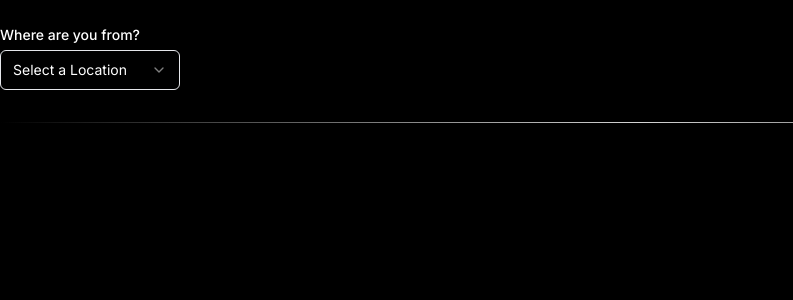
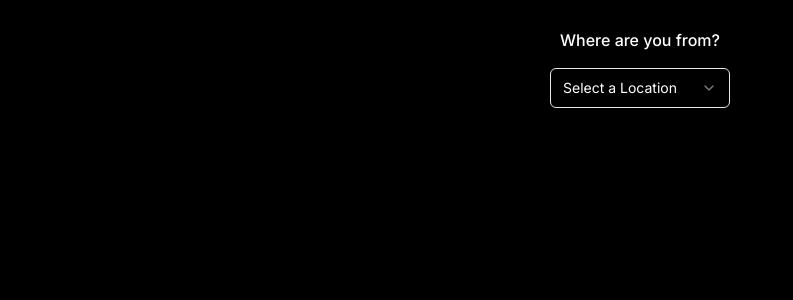
Before and after one commit to Arnab2002Pal/ai-finance, a Next.js app in the folder frontend/: page /form/location in a window 1280 px wide. Shown: the top 300 px of the page, without its empty margins (0-793 px from the left). Built offline with nearby package versions, Linux system fonts and the light colour scheme.

Commit message:
Fixing the form page with proper UI

```diff
--- a/frontend/app/(pages)/form/account/page.tsx
+++ b/frontend/app/(pages)/form/account/page.tsx
@@ -3,12 +3,19 @@ import { Label } from "../../../components/ui/label";
 import { Input } from "../../../components/ui/input";
 import { cn } from "@/app/lib/utils";
 import { Textarea } from "../../../components/ui/textarea"
+import { Select, SelectContent, SelectGroup, SelectItem, SelectTrigger, SelectValue } from '@/app/components/ui/select';
+
+const options = ['High', 'Low', 'Medium']
 
 
 const AccountInfo = ({ formData, handleChange }: any) => {
+  const handleRisk = (value: string) => {
+    handleChange({ target: { name: "riskTolerance", value } });
+
+  }
   return (
     <div className='grid grid-cols-2 gap-20'>
-      <div>
+      {/* <div>
         <LabelInputContainer className="mb-4">
           <Label htmlFor="occupation">Occupation</Label>
           <Input
@@ -34,7 +41,7 @@ const AccountInfo = ({ formData, handleChange }: any) => {
             value={formData.totalExpense}
             onChange={handleChange}
           /> */}
-          <Label htmlFor="currentInvestment">Current Investment</Label>
+      {/* <Label htmlFor="currentInvestment">Current Investment</Label>
           <Input
             placeholder="Student, Fresher, etc..."
             type="text"
@@ -57,15 +64,37 @@ const AccountInfo = ({ formData, handleChange }: any) => {
             name="longTermGoal"
             value={formData.longTermGoal}
             onChange={handleChange}
-          />
-          <Label htmlFor="riskTolerance">How much risk can you take?</Label>
+          />  */}
+
+
+
+
+      {/* <Label htmlFor="riskTolerance">How much risk can you take?</Label>
           <Input
             placeholder="Student, Fresher, etc..."
             type="text"
             name="riskTolerance"
             value={formData.riskTolerance}
             onChange={handleChange}
-          />
+          /> */}
+
+
+
+
+      {/* <Select onValueChange={handleRisk}>
+              <SelectTrigger className="w-[180px]">
+                <SelectValue placeholder="Choose your Risk" />
+              </SelectTrigger>
+              <SelectContent>
+                <SelectGroup>
+                  {options.map(option =>
+                    <SelectItem key={option} value={option}>
+                      {option}
+                    </SelectItem>
+                  )}
+                </SelectGroup>
+              </SelectContent>
+            </Select>
           <Label htmlFor="debt">Any debt?</Label>
           <Input
             placeholder="Student, Fresher, etc..."
@@ -82,7 +111,21 @@ const AccountInfo = ({ formData, handleChange }: any) => {
           <Textarea placeholder="Enter" name='totalExpense' value={formData.totalExpense} onChange={handleChange} className='text-black' />
 
         </LabelInputContainer>
+      </div> */}
+
+
+      <div>
+        <div className="flex flex-col items-center gap-2 w-3/4 bg-neutral-800 rounded-lg p-10">
+          <div className="text-3xl font-semibold text-white">
+            Big Box Content
+          </div>
+          <div className="text-white text-center">
+            Lorem ipsum, dolor sit amet consectetur adipisicing elit. Lorem ipsum dolor sit amet. Lorem ipsum dolor sit amet consectetur adipisicing elit. Corporis cumque reiciendis enim deleniti ex ullam?
+            {/* <DoughnutChart expense={expense ?? {}}/> */}
+          </div>
+        </div>
       </div>
+
 
     </div>
   )
--- a/frontend/app/(pages)/form/location/page.tsx
+++ b/frontend/app/(pages)/form/location/page.tsx
@@ -1,8 +1,6 @@
 "use client";
-import React, { useState } from "react";
 import { Label } from "../../../components/ui/label";
 import { cn } from "@/app/lib/utils";
-import { useRouter } from 'next/navigation';
 import {
     Select,
     SelectContent,
@@ -15,17 +13,16 @@ import {
 import { locations } from "@/app/util/location";
 
 
-export default function Location({ formData, handleChange }: any) {
+export default function Location({ handleChange }: any) {
     const handleLocation = (value: string) => {
         handleChange({ target: { name: "location", value } });
     }
 
     return (
-        <div className="">
-
+        <div className=" ">
             <div className="mt-7">
-                <LabelInputContainer className="mb-4">
-                    <Label htmlFor="location">Where are you from?</Label>
+                <LabelInputContainer className="mb-4 flex justify-center items-center">
+                    <Label htmlFor="location" className="text-md mb-2">Where are you from?</Label>
                     <Select onValueChange={handleLocation}>
                         <SelectTrigger className="w-[180px]">
                             <SelectValue placeholder="Select a Location" />
@@ -41,13 +38,6 @@ export default function Location({ formData, handleChange }: any) {
                         </SelectContent>
                     </Select>
                 </LabelInputContainer>
-                <div className="bg-gradient-to-r from-transparent via-neutral-300 to-transparent my-8 h-[1px] w-full" />
-
-                <div className="flex flex-col space-y-4">
-
-
-
-                </div>
             </div>
         </div>
     );
--- a/frontend/app/components/Dashboard.tsx
+++ b/frontend/app/components/Dashboard.tsx
@@ -46,7 +46,6 @@ export const Dashboard = ({ expense, debt, investment }: {
               <DoughnutChart expense={expense ?? {}} />
             </div>
             <div className="h-full w-full rounded-lg bg-neutral-800 animate-pulse">
-
             </div>
           </div>
 
--- a/frontend/app/components/ui/select.tsx
+++ b/frontend/app/components/ui/select.tsx
@@ -19,7 +19,7 @@ const SelectTrigger = React.forwardRef<
   <SelectPrimitive.Trigger
     ref={ref}
     className={cn(
-      "flex h-10 w-full items-center justify-between rounded-md border border-input bg-background px-3 py-2 text-sm ring-offset-background placeholder:text-muted-foreground focus:outline-none focus:ring-2 focus:ring-ring focus:ring-offset-2 disabled:cursor-not-allowed disabled:opacity-50 [&>span]:line-clamp-1",
+      "flex h-10 w-full items-center justify-between rounded-md border border-input bg-black px-3 py-2 text-sm ring-offset-background placeholder:text-muted-foreground focus:outline-none focus:ring-2 focus:ring-ring focus:ring-offset-2 disabled:cursor-not-allowed disabled:opacity-50 [&>span]:line-clamp-1",
       className
     )}
     {...props}
@@ -75,7 +75,7 @@ const SelectContent = React.forwardRef<
     <SelectPrimitive.Content
       ref={ref}
       className={cn(
-        "relative z-50 max-h-96 min-w-[8rem] overflow-hidden rounded-md border bg-popover text-popover-foreground shadow-md data-[state=open]:animate-in data-[state=closed]:animate-out data-[state=closed]:fade-out-0 data-[state=open]:fade-in-0 data-[state=closed]:zoom-out-95 data-[state=open]:zoom-in-95 data-[side=bottom]:slide-in-from-top-2 data-[side=left]:slide-in-from-right-2 data-[side=right]:slide-in-from-left-2 data-[side=top]:slide-in-from-bottom-2",
+        "relative z-50 max-h-60 min-w-[8rem] overflow-hidden rounded-md border bg-black text-popover-foreground shadow-md data-[state=open]:animate-in data-[state=closed]:animate-out data-[state=closed]:fade-out-0 data-[state=open]:fade-in-0 data-[state=closed]:zoom-out-95 data-[state=open]:zoom-in-95 data-[side=bottom]:slide-in-from-top-2 data-[side=left]:slide-in-from-right-2 data-[side=right]:slide-in-from-left-2 data-[side=top]:slide-in-from-bottom-2",
         position === "popper" &&
         "data-[side=bottom]:translate-y-1 data-[side=left]:-translate-x-1 data-[side=right]:translate-x-1 data-[side=top]:-translate-y-1",
         className
@@ -86,7 +86,7 @@ const SelectContent = React.forwardRef<
       <SelectScrollUpButton />
       <SelectPrimitive.Viewport
         className={cn(
-          "p-1",
+          "p-1 bg-black", // Ensure the background color is set here too
           position === "popper" &&
           "h-[var(--radix-select-trigger-height)] w-full min-w-[var(--radix-select-trigger-width)]"
         )}
@@ -97,6 +97,7 @@ const SelectContent = React.forwardRef<
     </SelectPrimitive.Content>
   </SelectPrimitive.Portal>
 ))
+
 SelectContent.displayName = SelectPrimitive.Content.displayName
 
 const SelectLabel = React.forwardRef<
--- a/frontend/app/util/location.ts
+++ b/frontend/app/util/location.ts
@@ -1,4 +1,23 @@
 export const locations = [
     'India',
-    'Scotland'
-]
+    'Scotland',
+    'China',
+    'United States',
+    'Indonesia',
+    'Pakistan',
+    'Brazil',
+    'Nigeria',
+    'Bangladesh',
+    'Russia',
+    'Mexico',
+    'Japan',
+    'Philippines',
+    'Vietnam',
+    'Germany',
+    'Egypt',
+    'Iran',
+    'Turkey',
+    'Congo',
+    'France',
+    'United Kingdom'
+];
```
Also changed, not shown: frontend/app/(pages)/form/page.tsx (+28 -19 lines).
